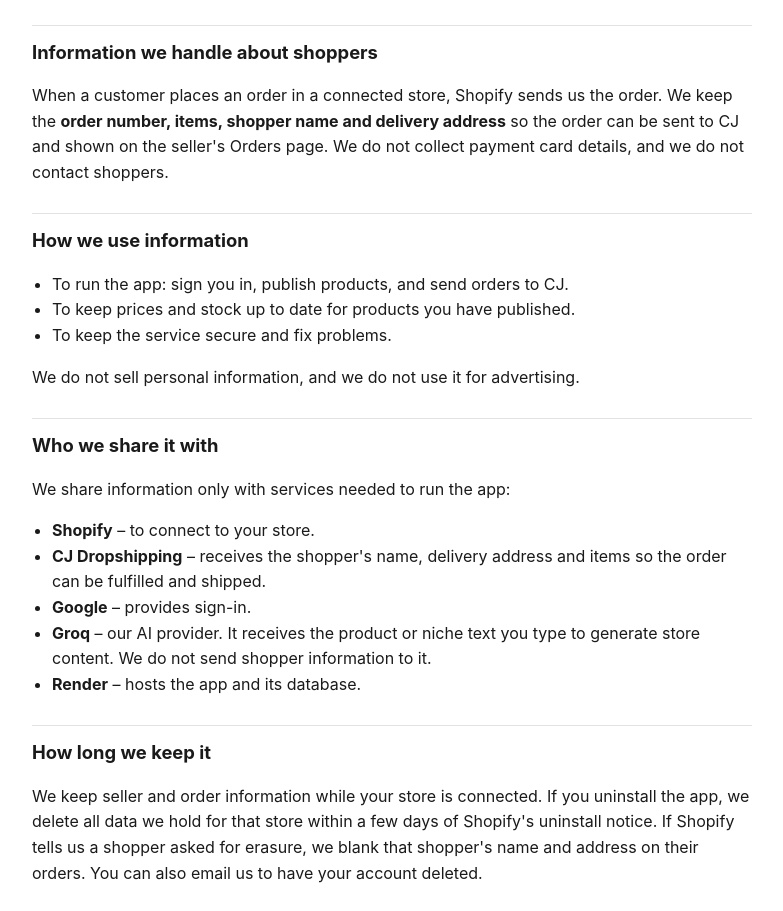
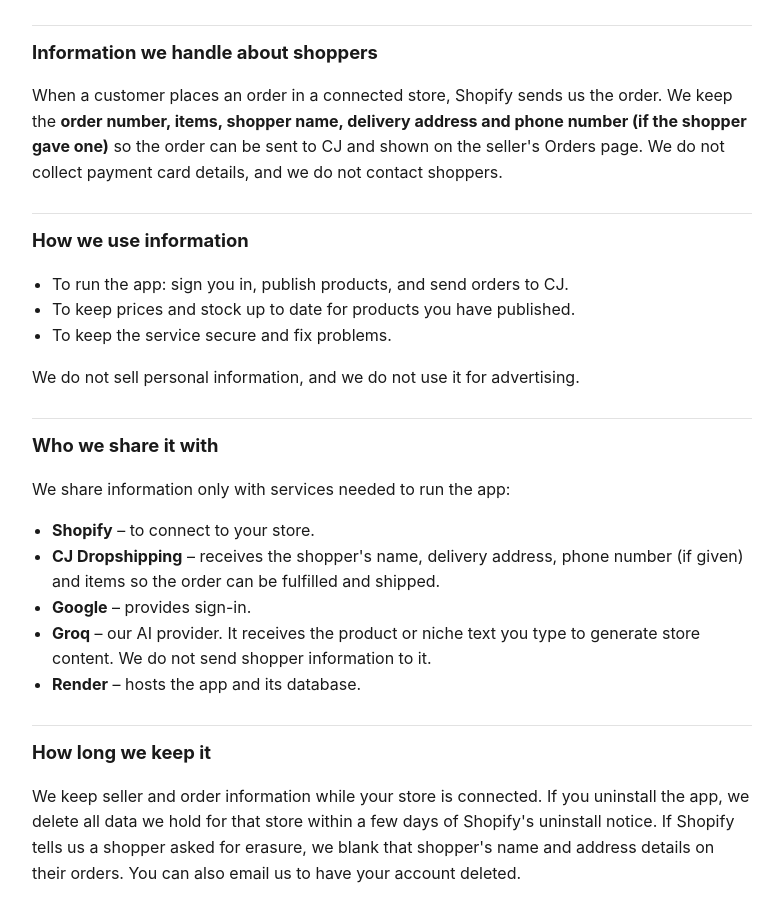
Before and after one commit to blossomrehoboth-gif/ai-store-builder, a website: page public/privacy.html in a window 1280 px wide. Shown: the part 682-1593 px from the top of the page, without its empty margins (248-1031 px from the left). Drawn offline with Linux system fonts and the light colour scheme.

Commit message:
Add files via upload

```diff
--- a/public/privacy.html
+++ b/public/privacy.html
@@ -23,7 +23,7 @@
 <body>
 <main>
   <h1>Privacy Policy</h1>
-  <p class="muted">AI Store Builder &middot; Last updated: October 15, 2026</p>
+  <p class="muted">AI Store Builder &middot; Last updated: October 23, 2026</p>
 
   <p>AI Store Builder ("the app", "we") helps sellers create a store concept, pick products from CJ Dropshipping, publish them to their Shopify store, and send real customer orders to CJ for fulfilment. This page explains what information the app handles and why.</p>
 
@@ -40,7 +40,7 @@
   </ul>
 
   <h2>Information we handle about shoppers</h2>
-  <p>When a customer places an order in a connected store, Shopify sends us the order. We keep the <strong>order number, items, shopper name and delivery address</strong> so the order can be sent to CJ and shown on the seller's Orders page. We do not collect payment card details, and we do not contact shoppers.</p>
+  <p>When a customer places an order in a connected store, Shopify sends us the order. We keep the <strong>order number, items, shopper name, delivery address and phone number (if the shopper gave one)</strong> so the order can be sent to CJ and shown on the seller's Orders page. We do not collect payment card details, and we do not contact shoppers.</p>
 
   <h2>How we use information</h2>
   <ul>
@@ -54,14 +54,14 @@
   <p>We share information only with services needed to run the app:</p>
   <ul>
     <li><strong>Shopify</strong> &ndash; to connect to your store.</li>
-    <li><strong>CJ Dropshipping</strong> &ndash; receives the shopper's name, delivery address and items so the order can be fulfilled and shipped.</li>
+    <li><strong>CJ Dropshipping</strong> &ndash; receives the shopper's name, delivery address, phone number (if given) and items so the order can be fulfilled and shipped.</li>
     <li><strong>Google</strong> &ndash; provides sign-in.</li>
     <li><strong>Groq</strong> &ndash; our AI provider. It receives the product or niche text you type to generate store content. We do not send shopper information to it.</li>
     <li><strong>Render</strong> &ndash; hosts the app and its database.</li>
   </ul>
 
   <h2>How long we keep it</h2>
-  <p>We keep seller and order information while your store is connected. If you uninstall the app, we delete all data we hold for that store within a few days of Shopify's uninstall notice. If Shopify tells us a shopper asked for erasure, we blank that shopper's name and address on their orders. You can also email us to have your account deleted.</p>
+  <p>We keep seller and order information while your store is connected. If you uninstall the app, we delete all data we hold for that store within a few days of Shopify's uninstall notice. If Shopify tells us a shopper asked for erasure, we blank that shopper's name and address details on their orders. You can also email us to have your account deleted.</p>
 
   <h2>Security</h2>
   <p>All traffic uses HTTPS. Access to the database is restricted, CJ keys are stored encrypted, and requests that claim to come from Shopify are verified by signature before we act on them. No system is perfectly secure, but we work to protect your information.</p>
```
